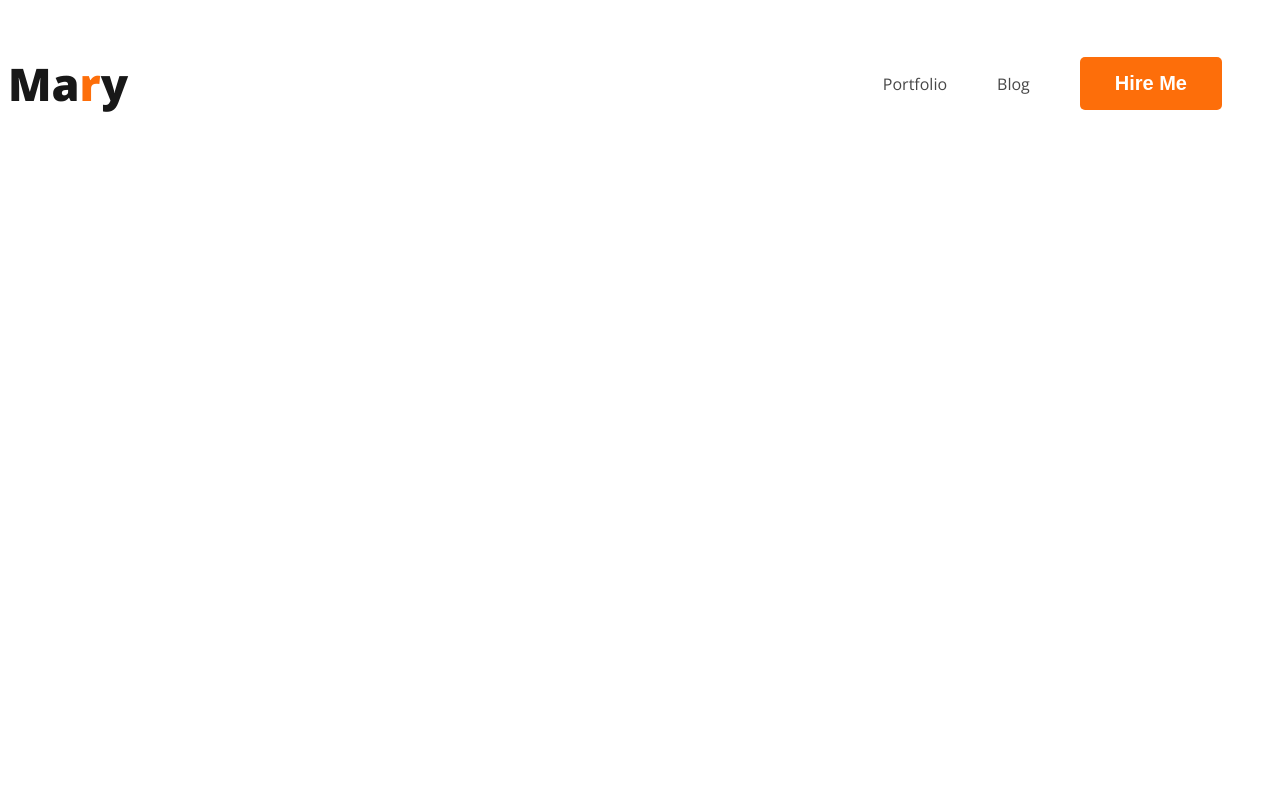
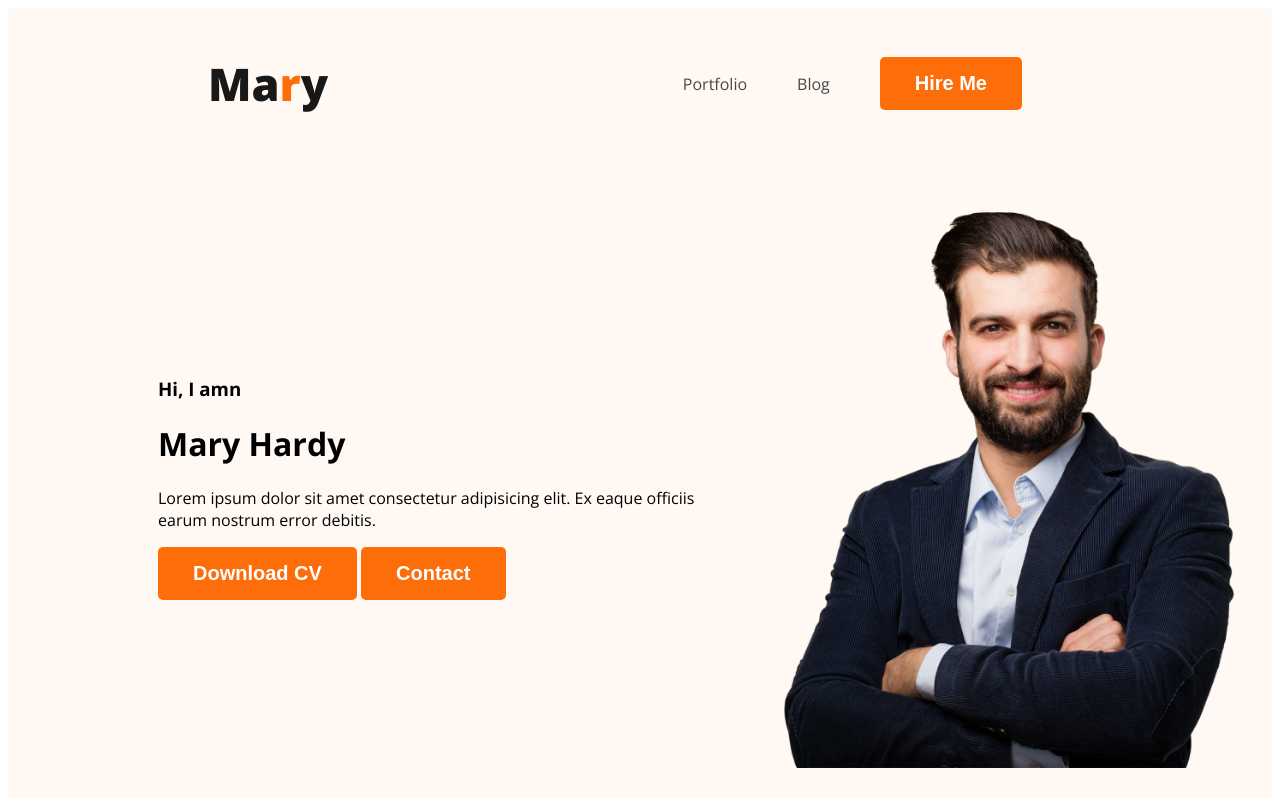
Before and after one commit to saikat66/my-portfolio, a plain HTML site: page index.html in a window 1280 px wide. Drawn offline with nearby package versions, Linux system fonts and the light colour scheme.

Commit message:
banner ongoing

```diff
--- a/index.html
+++ b/index.html
@@ -11,7 +11,7 @@
     <link rel="stylesheet" href="styles/portfolio.css">
 </head>
 <body>
-    <header>
+    <header class="header">
         <nav>
             <h3 class="nav-title">Ma<span class="text-primary">r</span>y</h3>
             <ul>
@@ -20,6 +20,16 @@
                 <li><button class="btn-primary">Hire Me</button></li>
             </ul>
         </nav>
+        <div class="banner">
+            <div class="banner-content">
+                <h3 class="banner-greeting">Hi, I amn</h3>
+                <h1 class="banner-title">Mary Hardy</h1>
+                <p>Lorem ipsum dolor sit amet consectetur adipisicing elit. Ex eaque officiis earum nostrum error debitis.</p>
+                <button class="btn-primary">Download CV</button>
+                <button class="btn-primary">Contact</button>
+            </div>
+            <img class="profile-pic" src="images/hardy.png" alt="">
+        </div>
     </header>
 
     <main>
--- a/styles/portfolio.css
+++ b/styles/portfolio.css
@@ -22,6 +22,7 @@ body {
 nav {
     display: flex;
     justify-content: space-between;
+    margin: 0 200px;
 }
 
 .nav-title {
@@ -44,4 +45,20 @@ nav li {
 nav a {
     text-decoration: none;
     color: #474747;
+
 }
+
+/* header related styles */
+.header{
+    background-color: #FFF8F3;
+}
+
+.banner{
+    padding: 30px 30px 30px 150px;
+    display: flex;
+    align-items: center;
+}
+
+.banner .profile-pic{
+    width: 500px;
+}
```
